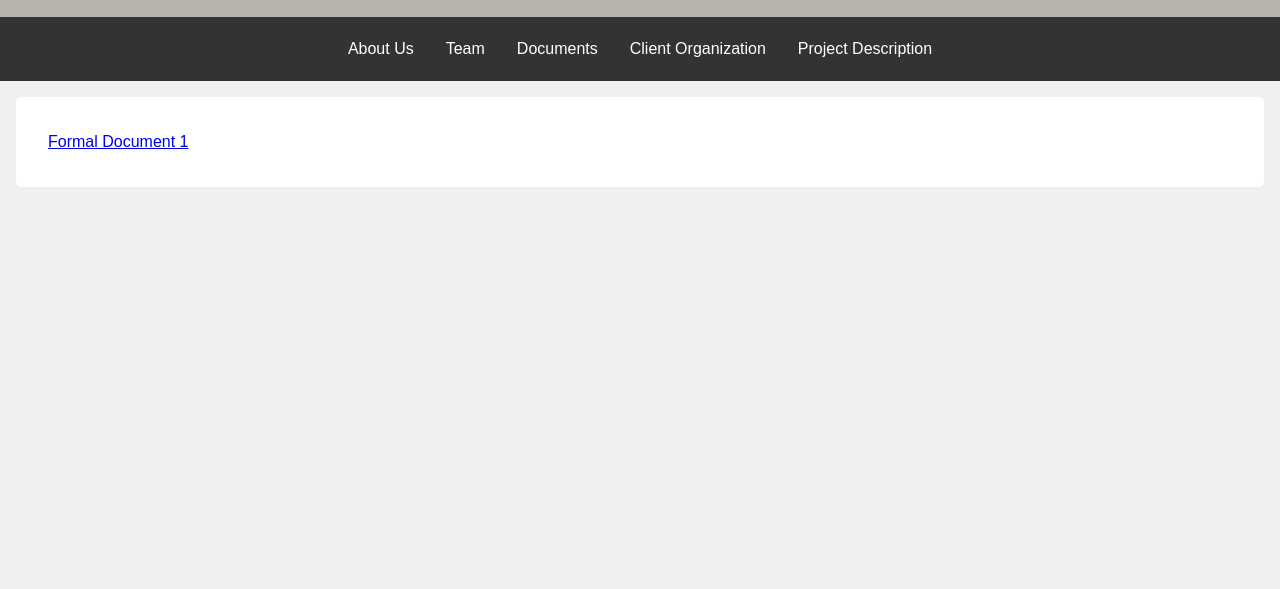
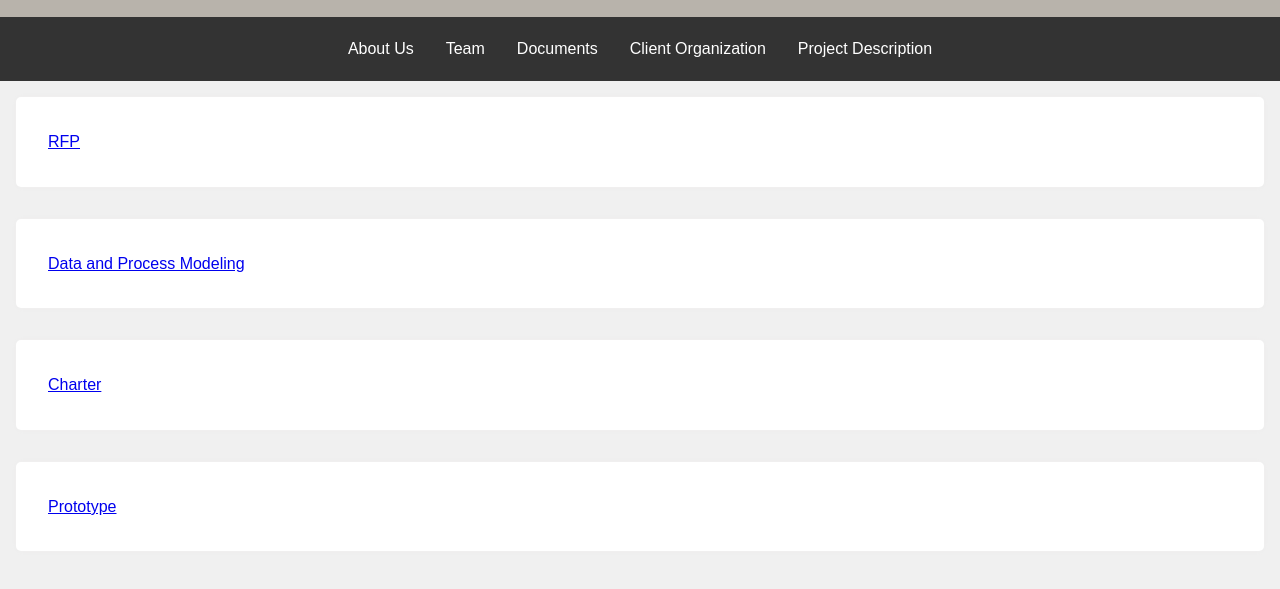
Before and after one commit to jzgzgd/csc375-website, a website: page Document/formaldoc.html in a window 1280 px wide. Shown: the part 169-758 px from the top of the page. Drawn offline with Linux system fonts and the light colour scheme.

Commit message:
document upload

```diff
--- a/Document/formaldoc.html
+++ b/Document/formaldoc.html
@@ -33,7 +33,17 @@
     </nav>
 </nav>
     <section>
-        <a href="Formal Document/Example of Formal Document.pdf">Formal Document 1</a>
+        <a href="Formal Document/RFP-Group6.pdf">RFP</a>
+    </section>
+    <section>
+        <a href="Formal Document/Group6DataAndProcessModeling.pdf">Data and Process Modeling</a>
+    </section>
+    <section>
+        <a href="Formal Document/Project Charter.pdf">Charter</a>
+    </section>
+
+    <section>
+        <a href="Formal Document/wireframing.png">Prototype</a>
     </section>
 
 
```
Also changed, not shown: Document/Client-meeting-note.html (+1 -1 lines), document.html (+1 -3 lines), Document/Formal Document/wireframing.png (added), 7 other files.
